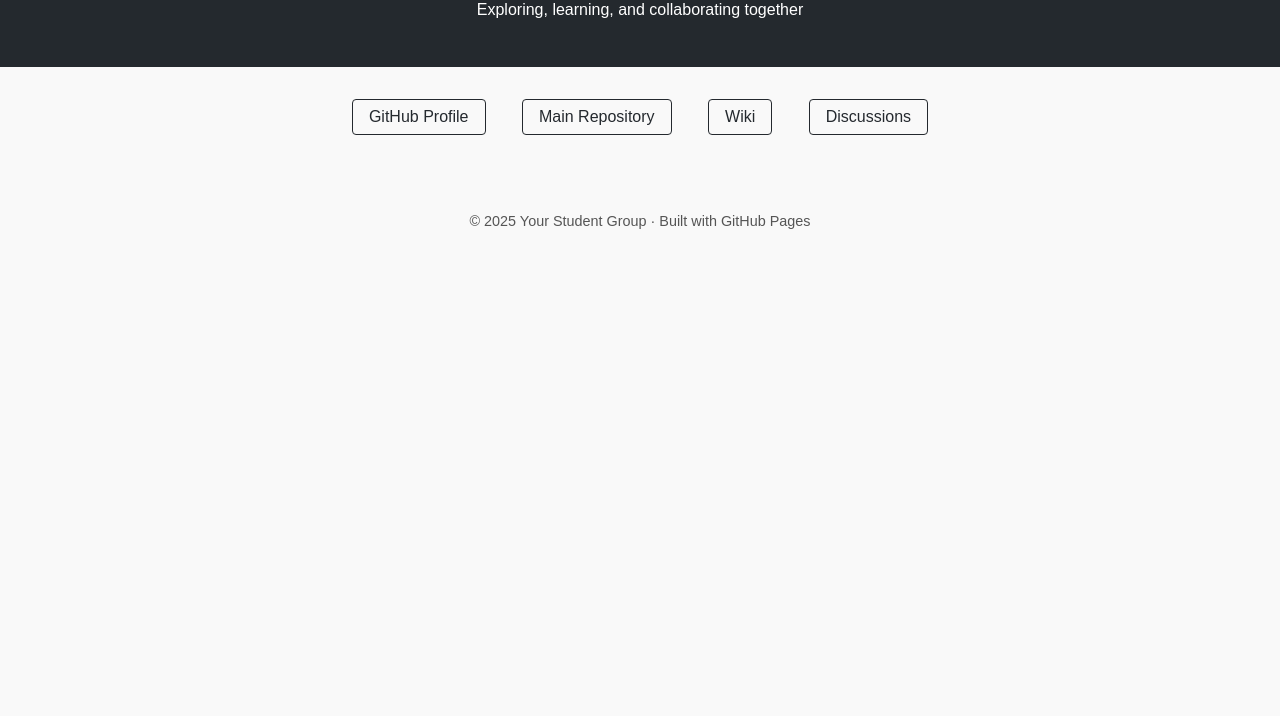
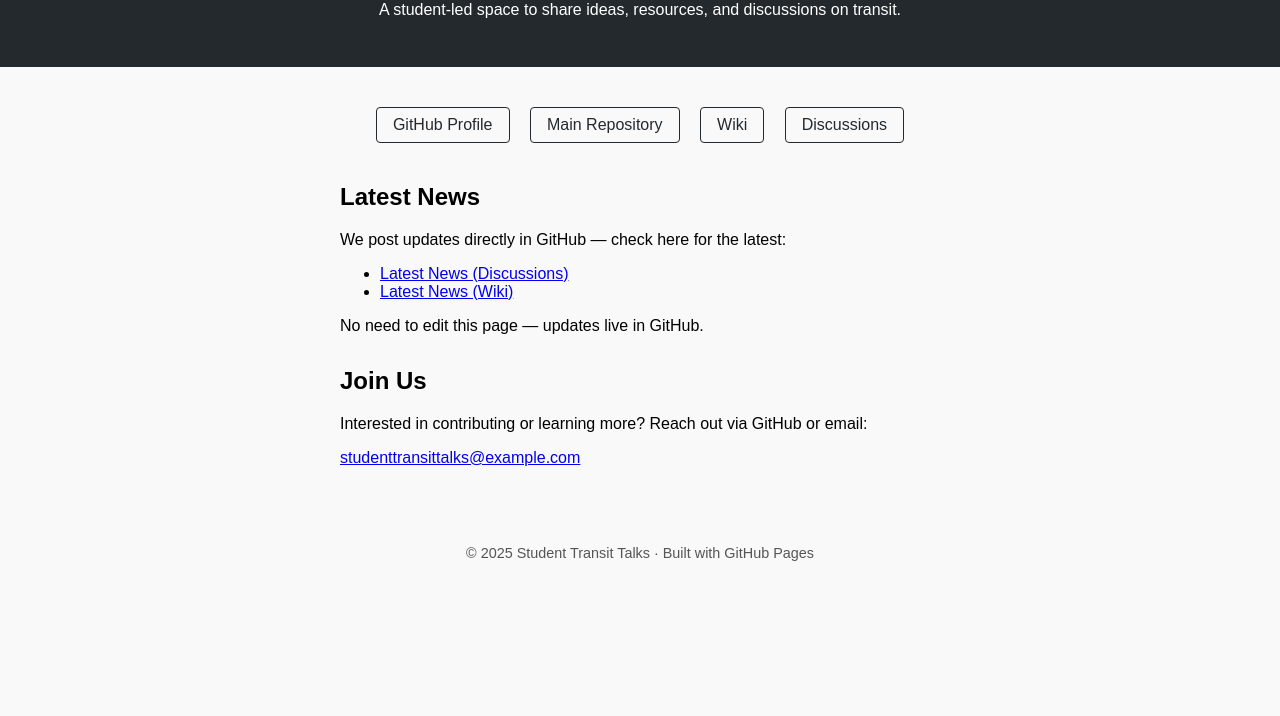
Before and after one commit to studenttransittalks/studenttransittalks, a plain HTML site: page index.html in a window 1280 px wide. Shown: the part 84-800 px from the top of the page. Drawn offline with Linux system fonts and the light colour scheme.

Commit message:
Add files via upload

```diff
--- a/index.html
+++ b/index.html
@@ -3,7 +3,7 @@
 <head>
   <meta charset="UTF-8">
   <meta name="viewport" content="width=device-width, initial-scale=1.0">
-  <title>Welcome to Our Student Group</title>
+  <title>Student Transit Talks</title>
   <style>
     body {
       font-family: Arial, sans-serif;
@@ -25,7 +25,7 @@
     }
     nav a {
       display: inline-block;
-      margin: 0 1rem;
+      margin: 0.5rem;
       padding: 0.5rem 1rem;
       text-decoration: none;
       color: #24292e;
@@ -37,6 +37,12 @@
       background: #24292e;
       color: white;
     }
+    section {
+      margin: 2rem auto;
+      max-width: 600px;
+      padding: 0 1rem;
+      text-align: left;
+    }
     footer {
       margin-top: 3rem;
       padding: 1rem;
@@ -47,19 +53,35 @@
 </head>
 <body>
   <header>
-    <h1>Welcome to Our Student Group</h1>
-    <p>Exploring, learning, and collaborating together</p>
+    <h1>Student Transit Talks</h1>
+    <p>A student-led space to share ideas, resources, and discussions on transit.</p>
   </header>
 
   <nav>
-    <a href="https://github.com/yourusername">GitHub Profile</a>
-    <a href="https://github.com/yourusername/yourrepo">Main Repository</a>
-    <a href="https://github.com/yourusername/yourrepo/wiki">Wiki</a>
-    <a href="https://github.com/yourusername/yourrepo/discussions">Discussions</a>
+    <a href="https://github.com/studenttransittalks">GitHub Profile</a>
+    <a href="https://github.com/studenttransittalks/studenttransittalks">Main Repository</a>
+    <a href="https://github.com/studenttransittalks/studenttransittalks/wiki">Wiki</a>
+    <a href="https://github.com/studenttransittalks/studenttransittalks/discussions">Discussions</a>
   </nav>
 
+  <section>
+    <h2>Latest News</h2>
+    <p>We post updates directly in GitHub — check here for the latest:</p>
+    <ul>
+      <li><a href="https://github.com/studenttransittalks/studenttransittalks/discussions/1">Latest News (Discussions)</a></li>
+      <li><a href="https://github.com/studenttransittalks/studenttransittalks/wiki/Latest-News">Latest News (Wiki)</a></li>
+    </ul>
+    <p>No need to edit this page — updates live in GitHub.</p>
+  </section>
+
+  <section>
+    <h2>Join Us</h2>
+    <p>Interested in contributing or learning more? Reach out via GitHub or email:</p>
+    <p><a href="mailto:studenttransittalks@example.com">studenttransittalks@example.com</a></p>
+  </section>
+
   <footer>
-    <p>© 2025 Your Student Group · Built with GitHub Pages</p>
+    <p>© 2025 Student Transit Talks · Built with GitHub Pages</p>
   </footer>
 </body>
 </html>
```
